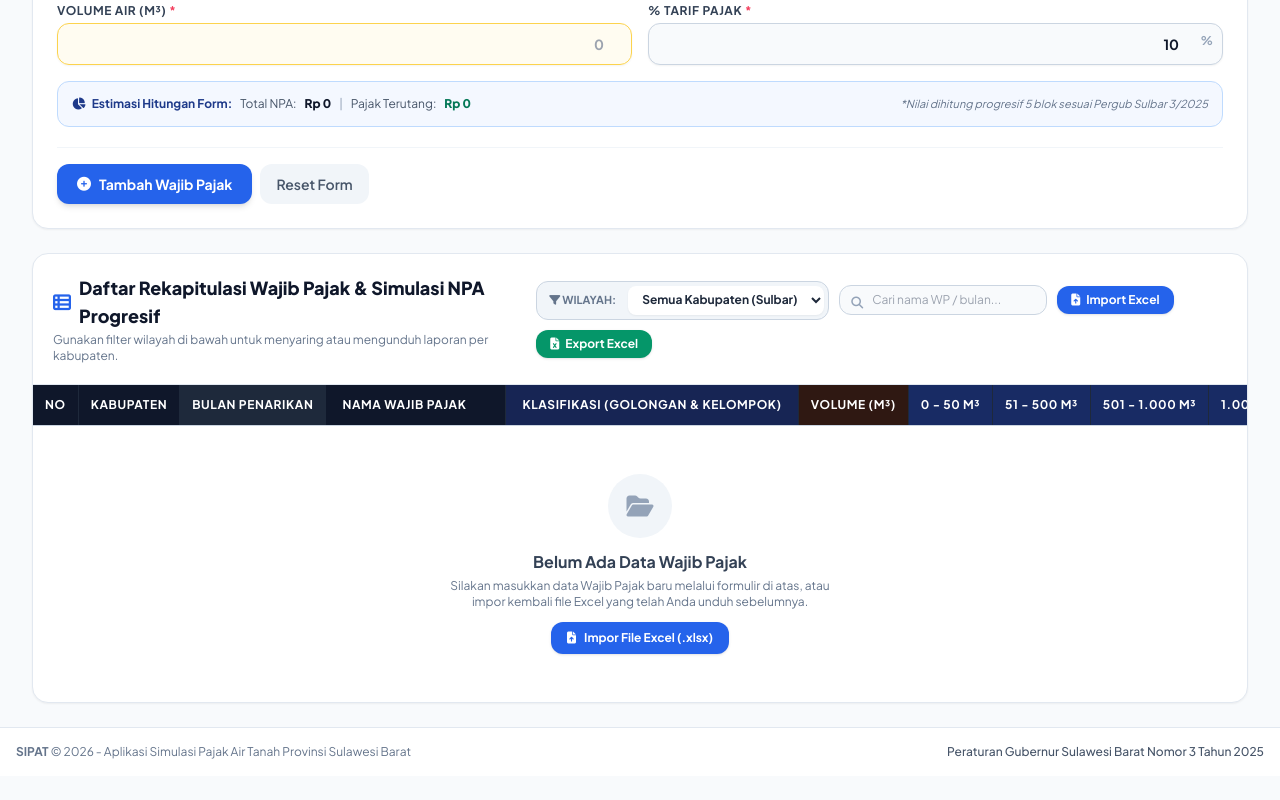
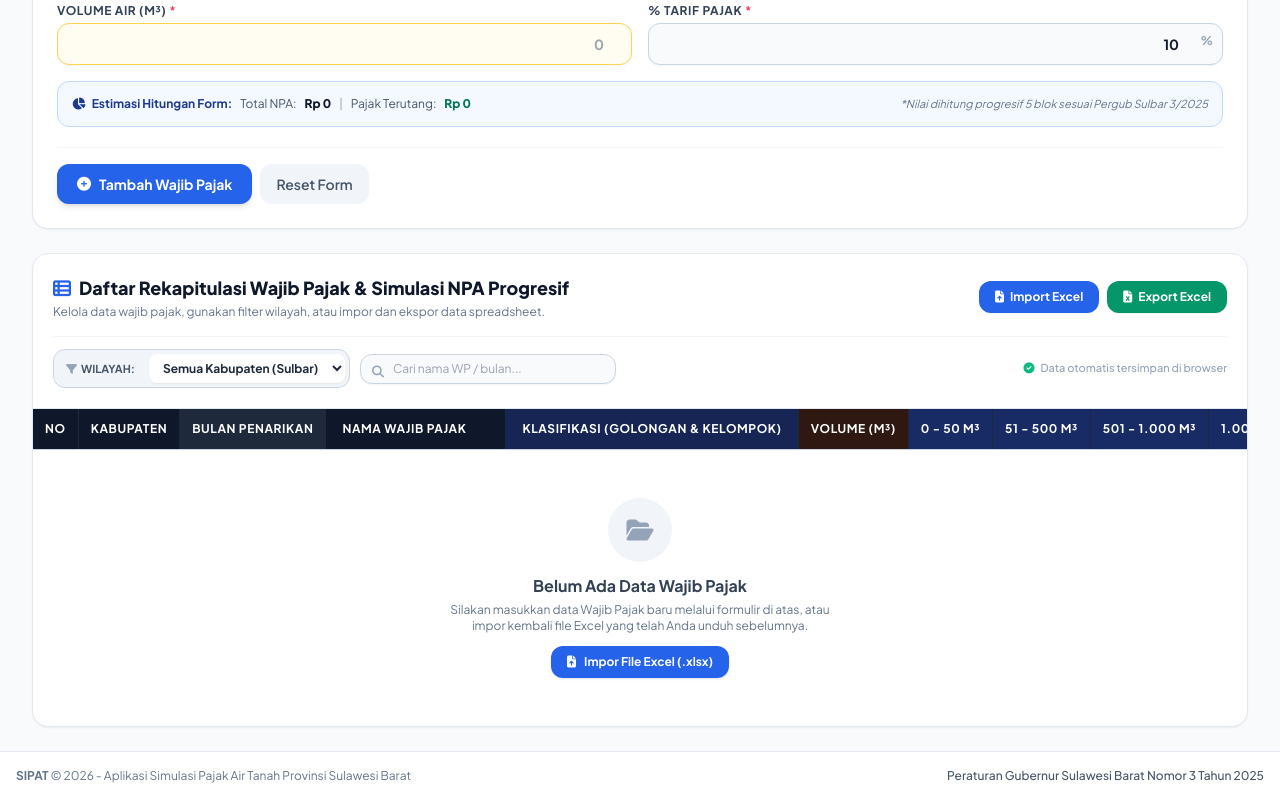
Before and after one commit to andhyz16/simulasi-pajak-air-tanah, a plain HTML site: page index.html in a window 1280 px wide. Shown: the part 1064-1864 px from the top of the page. Before the commit the page ends 1840 px from the top, so only its background shows below. Drawn offline with nearby package versions, Linux system fonts and the light colour scheme.

Commit message:
style: tata ulang toolbar tabel agar Import dan Export Excel selurus berdampingan rapi

```diff
--- a/index.html
+++ b/index.html
@@ -477,22 +477,38 @@
       <div class="bg-white rounded-2xl shadow-sm border border-slate-200 overflow-hidden">
 
         <!-- Table Toolbar -->
-        <div class="p-5 border-b border-slate-200 flex flex-col lg:flex-row lg:items-center lg:justify-between gap-4">
+        <div class="p-5 border-b border-slate-200 space-y-4">
+          <!-- Baris 1: Judul Tabel & Tombol Aksi Excel (Selurus & Berdampingan Rapi) -->
+          <div class="flex flex-col sm:flex-row sm:items-center sm:justify-between gap-3">
             <div>
               <h3 class="font-extrabold text-slate-900 text-base sm:text-lg flex items-center gap-2">
                 <i class="fa-solid fa-table-list text-blue-600"></i>
                 Daftar Rekapitulasi Wajib Pajak & Simulasi NPA Progresif
               </h3>
               <p class="text-xs text-slate-500 mt-0.5">
-              Gunakan filter wilayah di bawah untuk menyaring atau mengunduh laporan per kabupaten.
+                Kelola data wajib pajak, gunakan filter wilayah, atau impor dan ekspor data spreadsheet.
               </p>
             </div>
 
-          <!-- Controls: Filter Kabupaten, Search & Download Excel (Tanpa Tombol Kosongkan Tabel) -->
-          <div class="flex flex-wrap items-center gap-2.5 no-print">
+            <!-- Tombol Import & Export Selurus Berdampingan -->
+            <div class="flex items-center gap-2 self-start sm:self-auto no-print">
+              <button onclick="document.getElementById('excel-file-input').click()" class="px-4 py-2 rounded-xl bg-blue-600 hover:bg-blue-700 text-white text-xs font-bold shadow-sm hover:shadow transition flex items-center gap-1.5">
+                <i class="fa-solid fa-file-arrow-up"></i> Import Excel
+              </button>
+              <button onclick="downloadExcel()" class="px-4 py-2 rounded-xl bg-emerald-600 hover:bg-emerald-700 text-white text-xs font-bold shadow-sm hover:shadow transition flex items-center gap-1.5">
+                <i class="fa-solid fa-file-excel"></i> Export Excel
+              </button>
+            </div>
+          </div>
+
+          <!-- Baris 2: Filter Wilayah & Pencarian Cepat (Rapi & Leluasa) -->
+          <div class="flex flex-wrap items-center justify-between gap-3 pt-3 border-t border-slate-100 no-print">
+            <div class="flex flex-wrap items-center gap-2.5">
               <!-- Filter Kabupaten -->
-            <div class="flex items-center gap-1 bg-slate-100 p-1 rounded-xl border border-slate-300 text-xs">
-              <label class="text-[11px] font-bold text-slate-500 px-2 uppercase"><i class="fa-solid fa-filter"></i> Wilayah:</label>
+              <div class="flex items-center gap-1.5 bg-slate-100 p-1 rounded-xl border border-slate-300 text-xs">
+                <label class="text-[11px] font-bold text-slate-600 px-2 uppercase flex items-center gap-1">
+                  <i class="fa-solid fa-filter text-slate-400"></i> Wilayah:
+                </label>
                 <select id="filter-kabupaten" onchange="applyFilters()" class="font-bold bg-white text-slate-800 border-none rounded-lg px-2.5 py-1.5 focus:outline-none focus:ring-1 focus:ring-blue-500 shadow-sm text-xs">
                   <option value="SEMUA">Semua Kabupaten (Sulbar)</option>
                   <option value="Polewali Mandar">Kab. Polewali Mandar</option>
@@ -507,16 +523,13 @@
               <!-- Search -->
               <div class="relative">
                 <i class="fa-solid fa-magnifying-glass absolute left-3 top-2.5 text-slate-400 text-xs"></i>
-              <input type="text" id="filter-search" oninput="applyFilters()" placeholder="Cari nama WP / bulan..." class="text-xs bg-slate-50 border border-slate-300 rounded-xl pl-8 pr-3 py-1.5 w-44 sm:w-52 focus:bg-white focus:outline-none focus:ring-2 focus:ring-blue-500">
-            </div>
-
-            <!-- Import & Export Buttons -->
-            <button onclick="document.getElementById('excel-file-input').click()" class="px-3.5 py-1.5 rounded-xl bg-blue-600 hover:bg-blue-500 text-white text-xs font-bold shadow transition flex items-center gap-1.5">
-              <i class="fa-solid fa-file-arrow-up"></i> Import Excel
-            </button>
-            <button onclick="downloadExcel()" class="px-3.5 py-1.5 rounded-xl bg-emerald-600 hover:bg-emerald-500 text-white text-xs font-bold shadow transition flex items-center gap-1.5">
-              <i class="fa-solid fa-file-excel"></i> Export Excel
-            </button>
+                <input type="text" id="filter-search" oninput="applyFilters()" placeholder="Cari nama WP / bulan..." class="text-xs bg-slate-50 border border-slate-300 rounded-xl pl-8 pr-3 py-1.5 w-52 sm:w-64 focus:bg-white focus:outline-none focus:ring-2 focus:ring-blue-500 shadow-sm">
+              </div>
+            </div>
+
+            <div class="text-[11px] text-slate-400 font-medium hidden md:block">
+              <i class="fa-solid fa-circle-check text-emerald-500 mr-1"></i> Data otomatis tersimpan di browser
+            </div>
           </div>
         </div>
 
```
Lines whose indentation alone changed are shown as unchanged.
